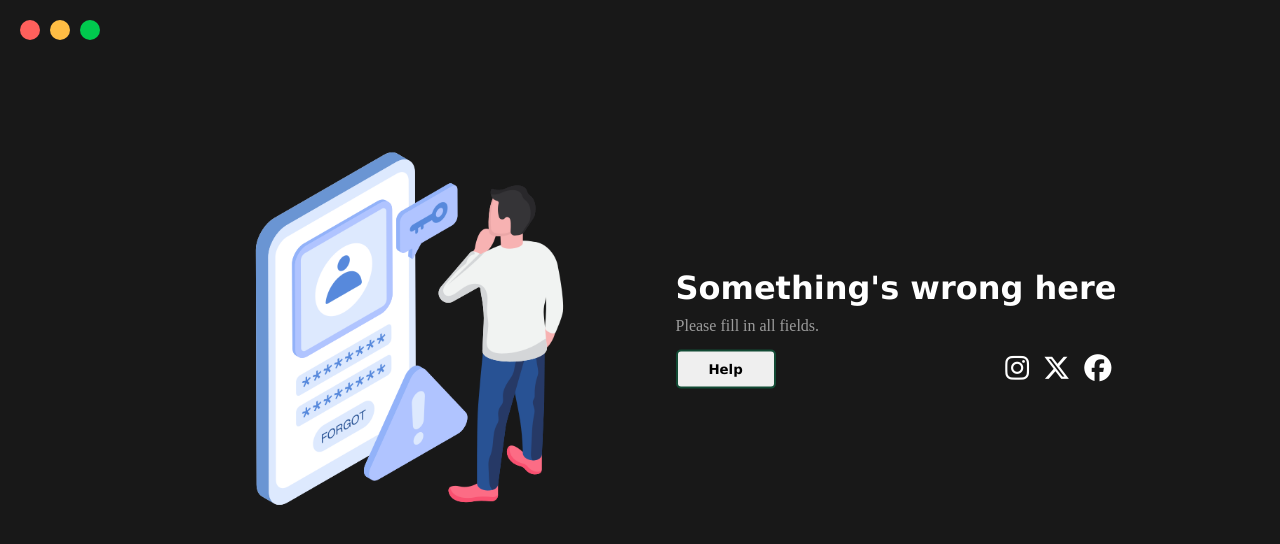
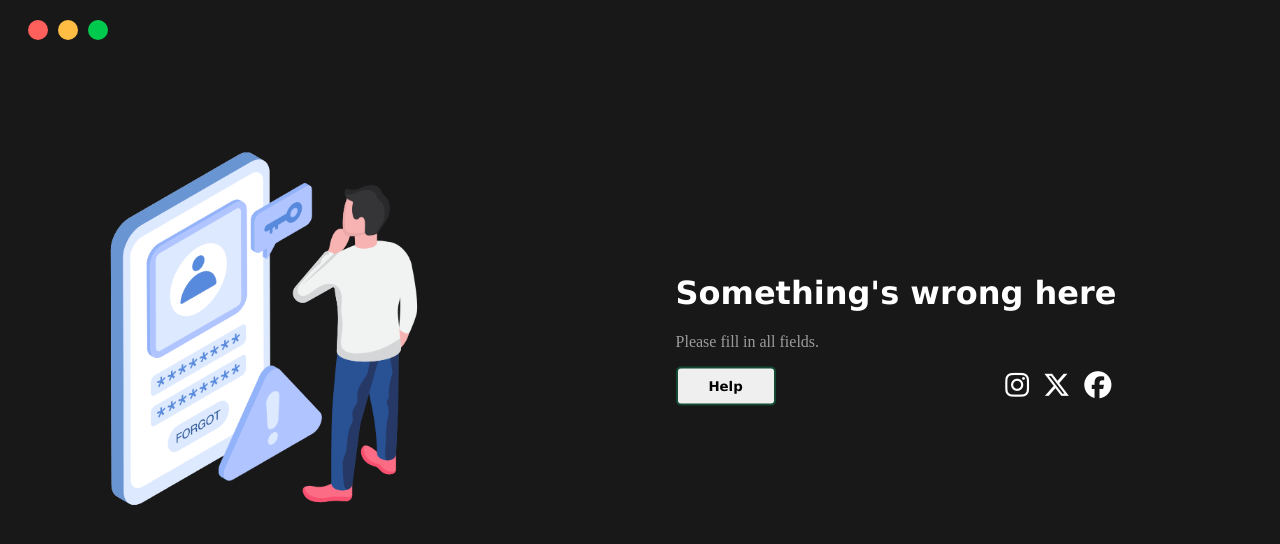
Before and after one commit to ADEL-MAHMOUD10/QR-code, a Flask app: template templates/error-w.html in a window 1280 px wide. Shown: the top 544 px of the page. Run offline with Flask 3, Linux system fonts and the light colour scheme; the template is opened without the code that fills it, so the values that code supplies are empty.

Commit message:
Update error.css

```diff
--- a/static/error.css
+++ b/static/error.css
@@ -4,7 +4,6 @@
     text-decoration: none;
     border: none;
     padding: 0;
-    margin: 0;
 }
 
 body{
@@ -39,7 +38,7 @@ body{
     transform: translateY(25%);
 }
 .info{
-    margin: 0 10px ;
+    margin: 0 auto ;
 }
 h1{
     color: #fff;
```
